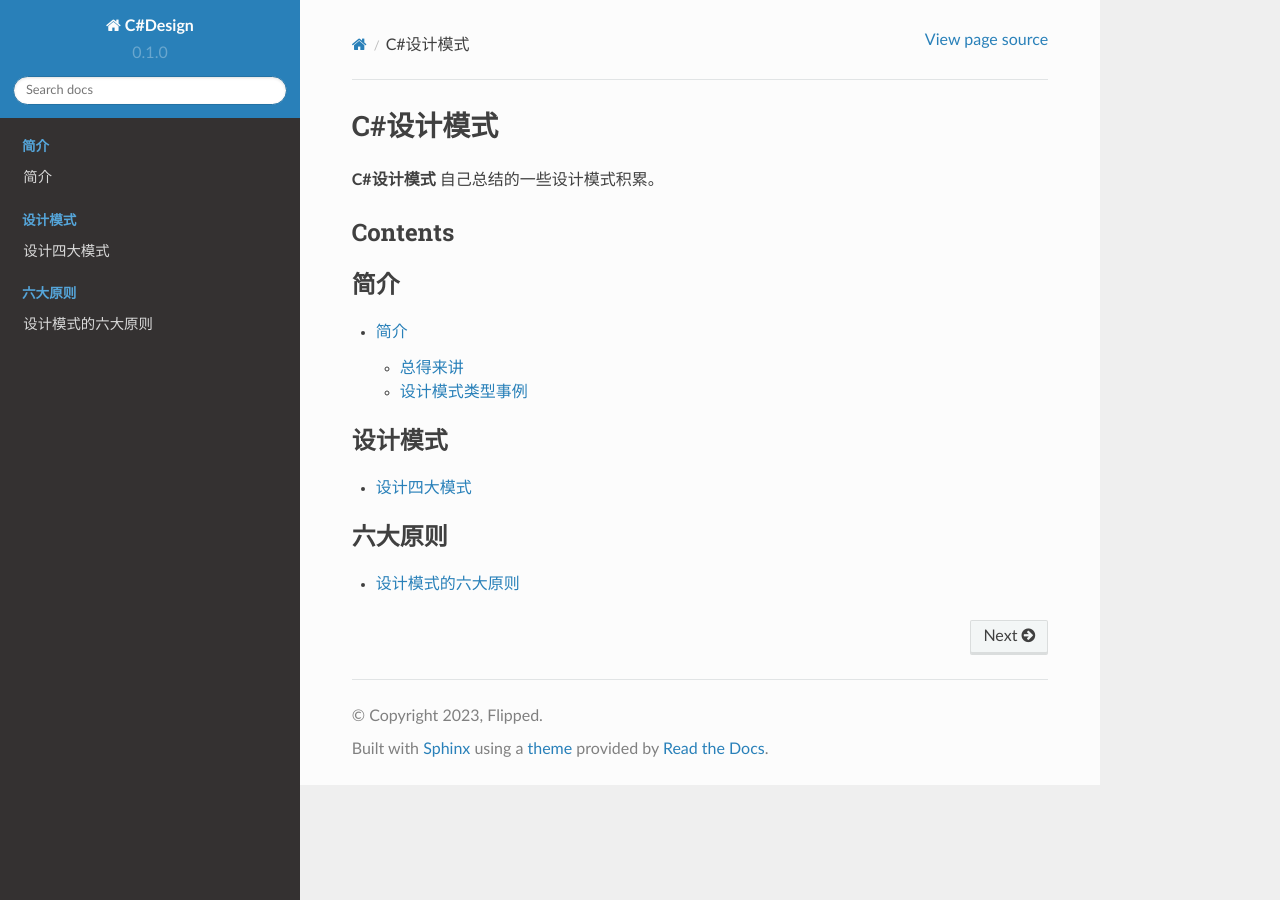
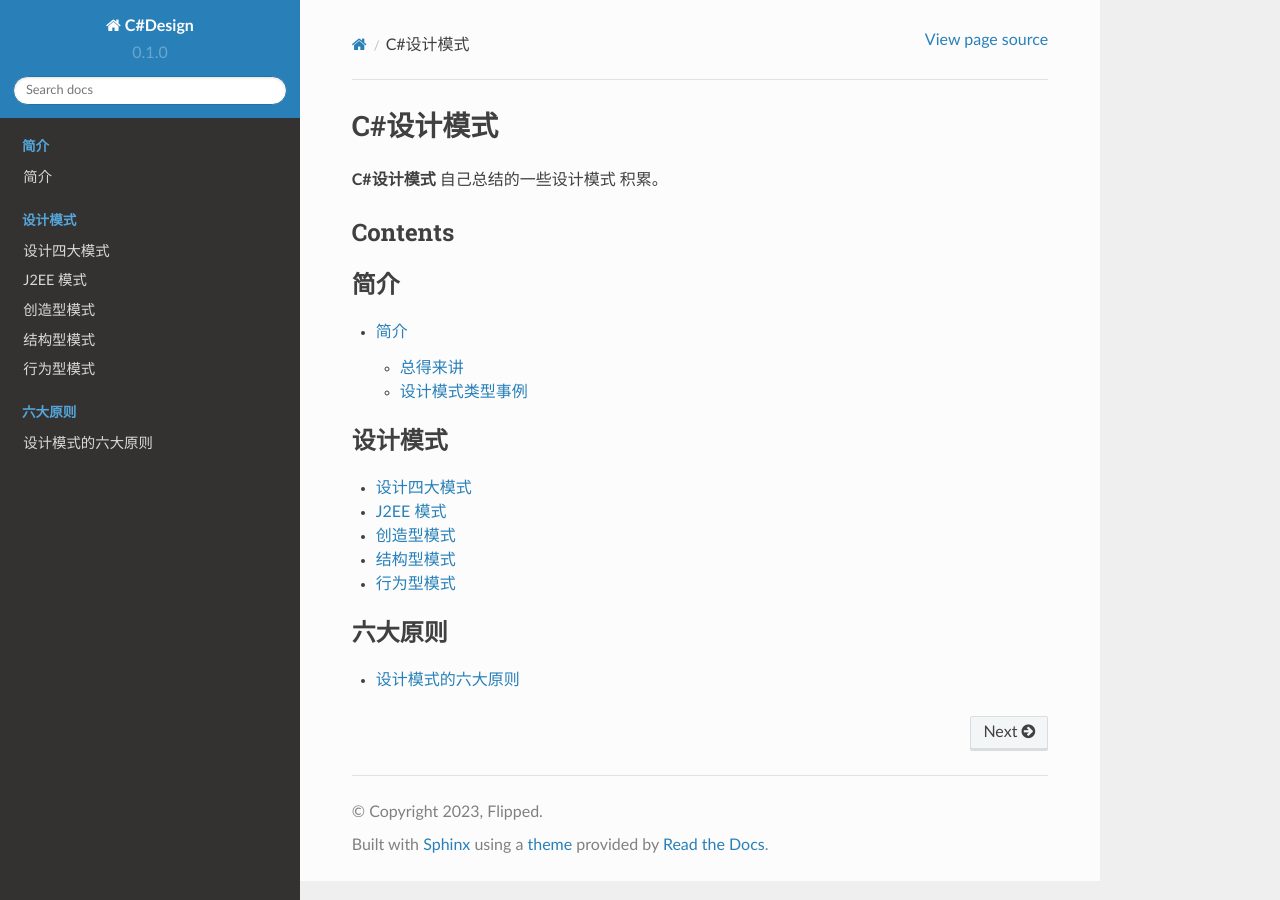
Before and after one commit to Flippede/Flipped_Study, a Sphinx documentation site: the page built from docs/source/index.rst, in a window 1280 px wide. Built offline with Sphinx 7.4.7 and the Read the Docs theme 2.0.0, drawn with Linux system fonts in a browser that asks for light colours.

```diff
--- a/docs/source/index.rst
+++ b/docs/source/index.rst
@@ -1,7 +1,7 @@
 C#设计模式
 ===================================
 
-**C#设计模式** 自己总结的一些设计模式积累。
+**C#设计模式** 自己总结的一些设计模式 积累。
 
 
 Contents
@@ -18,7 +18,10 @@
    :caption: 设计模式
 
    Design/设计四大模式/设计四大模式
-
+   Design/设计四大模式/J2EE 模式/J2EE 模式
+   Design/设计四大模式/创造型模式/创造型模式
+   Design/设计四大模式/结构型模式/结构型模式
+   Design/设计四大模式/行为型模式/行为型模式
 
 .. toctree::
    :maxdepth: 3
```
